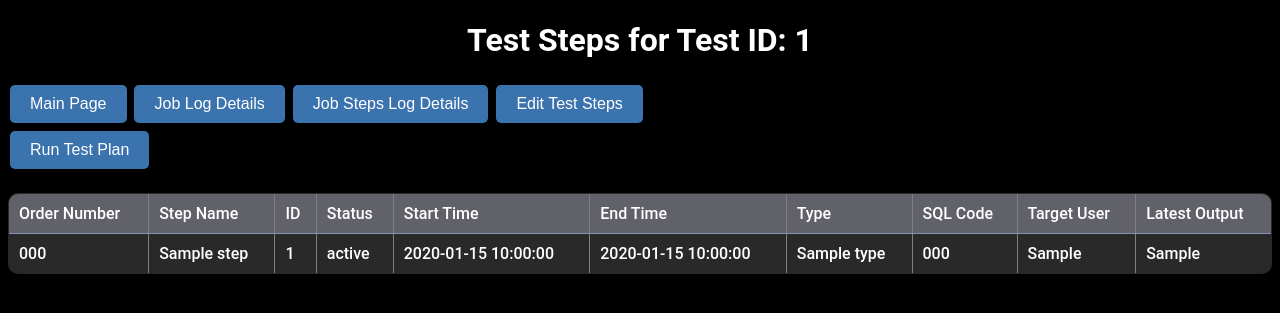
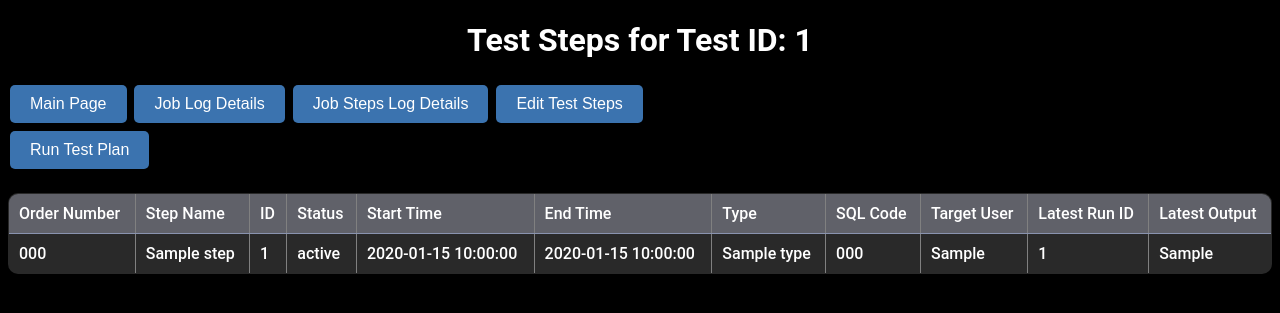
Before and after one commit to Niernen22/test_runner_webapp, a Flask app: template templates/test_steps.html in a window 1280 px wide. Shown: the top 313 px of the page. Run offline with Flask 2, Linux system fonts and the light colour scheme; the template is opened without the code that fills it: most values are stand-ins (such as "Sample title", 1, 10 or a date in 2020).

Commit message:
Update test_steps.html

```diff
--- a/templates/test_steps.html
+++ b/templates/test_steps.html
@@ -27,6 +27,7 @@
                 <th>Type</th>
                 <th>SQL Code</th>
                 <th>Target User</th>
+                <th>Latest Run ID</th>
                 <th>Latest Output</th>
             </tr>
         </thead>
@@ -42,6 +43,7 @@
                     <td>{{ step['TYPE'] }}</td>
                     <td>{{ step['SQL_CODE'] }}</td>
                     <td>{{ step['TARGET_USER'] }}</td>
+                    <td>{{ step['LATEST_RUN_ID'] }}</td>
                     <td>{{ step['LATEST_OUTPUT'] }}</td>
                 </tr>
             {% endfor %}
```
